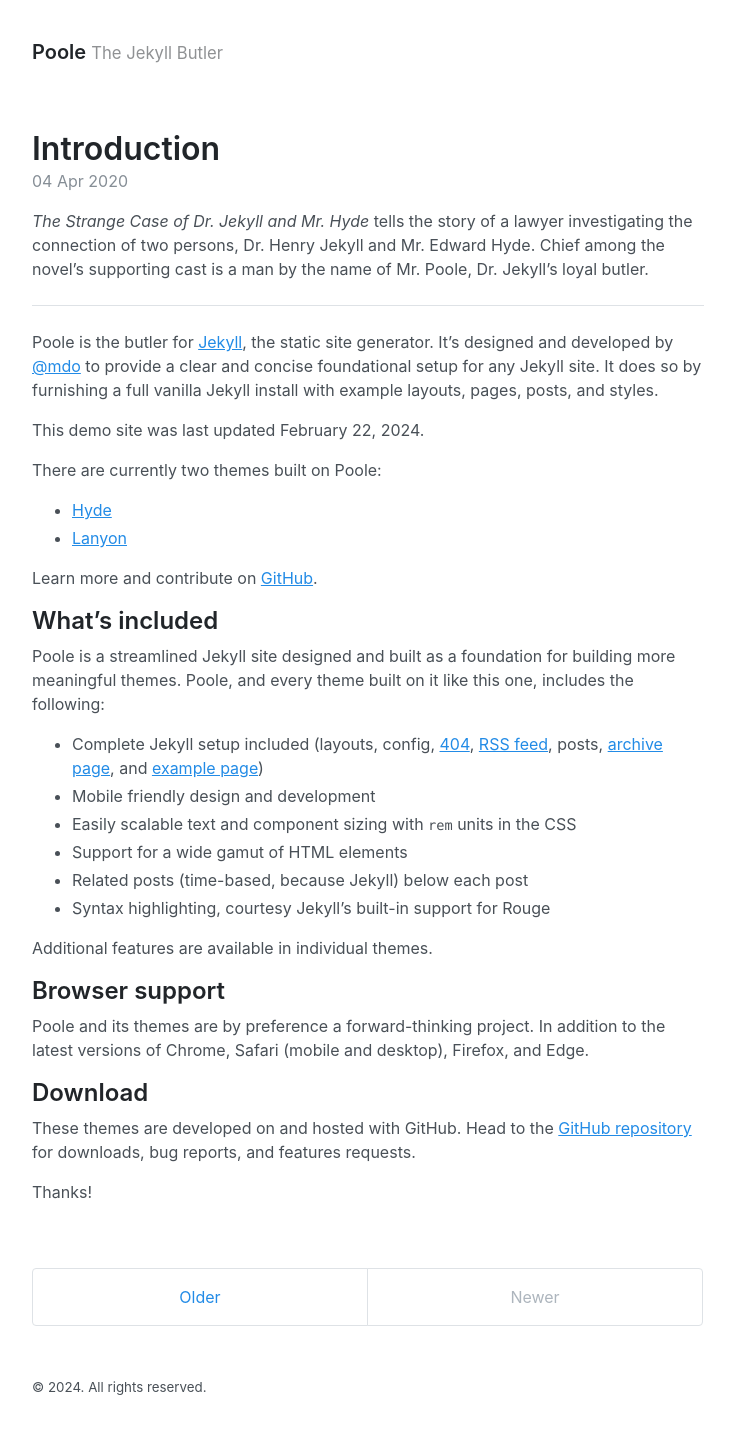
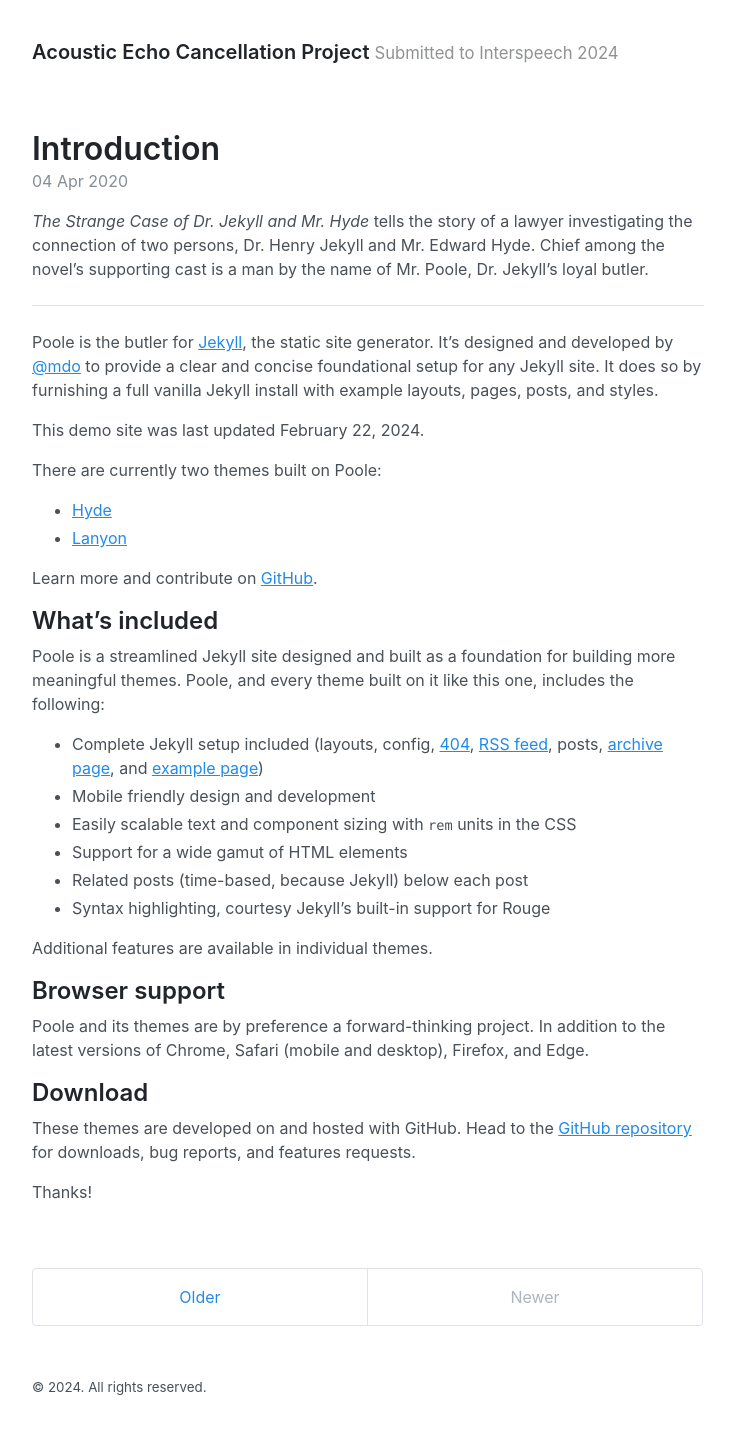
Before and after one commit to aec-project/aec-project.github.io, a Jekyll site: the page built from index.html, in a window 1280 px wide. Shown: the whole page, without its empty margins (272-1006 px from the left). Built offline with Jekyll 4.4.1, drawn with Linux system fonts in a browser that asks for light colours; the list of posts is cut into pages by our own code.

Commit message:
Update _config.yml

```diff
--- a/_config.yml
+++ b/_config.yml
@@ -1,7 +1,7 @@
 # Setup
-title: Poole
-tagline: The Jekyll Butler
-url: https://getpoole.com
+title: Acoustic Echo Cancellation Project
+tagline: Submitted to Interspeech 2024
+url: https://aec-project.github.io/
 paginate: 1
 baseurl: ""
 permalink: pretty
@@ -33,9 +33,9 @@
 
 # Specify the author for blog posts
 author:
-  name: Mark Otto
-  url: https://twitter.com/mdo
-  email: markdotto@gmail.com
+  name: Noname
+  url: https://twitter.com
+  email: submissionspeech@gmail.com
 
 # Custom vars
 version: 3.0.0
```
